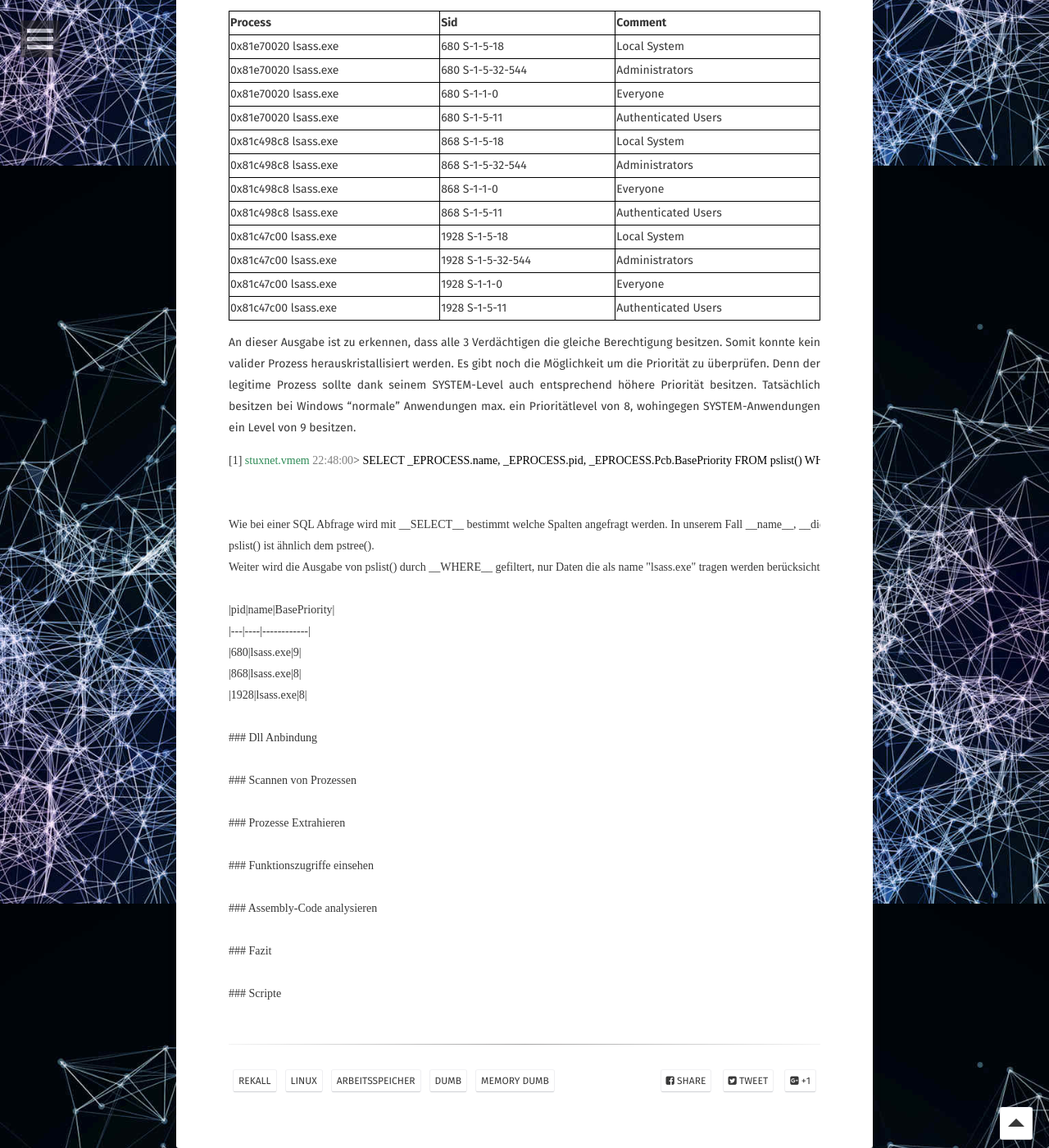
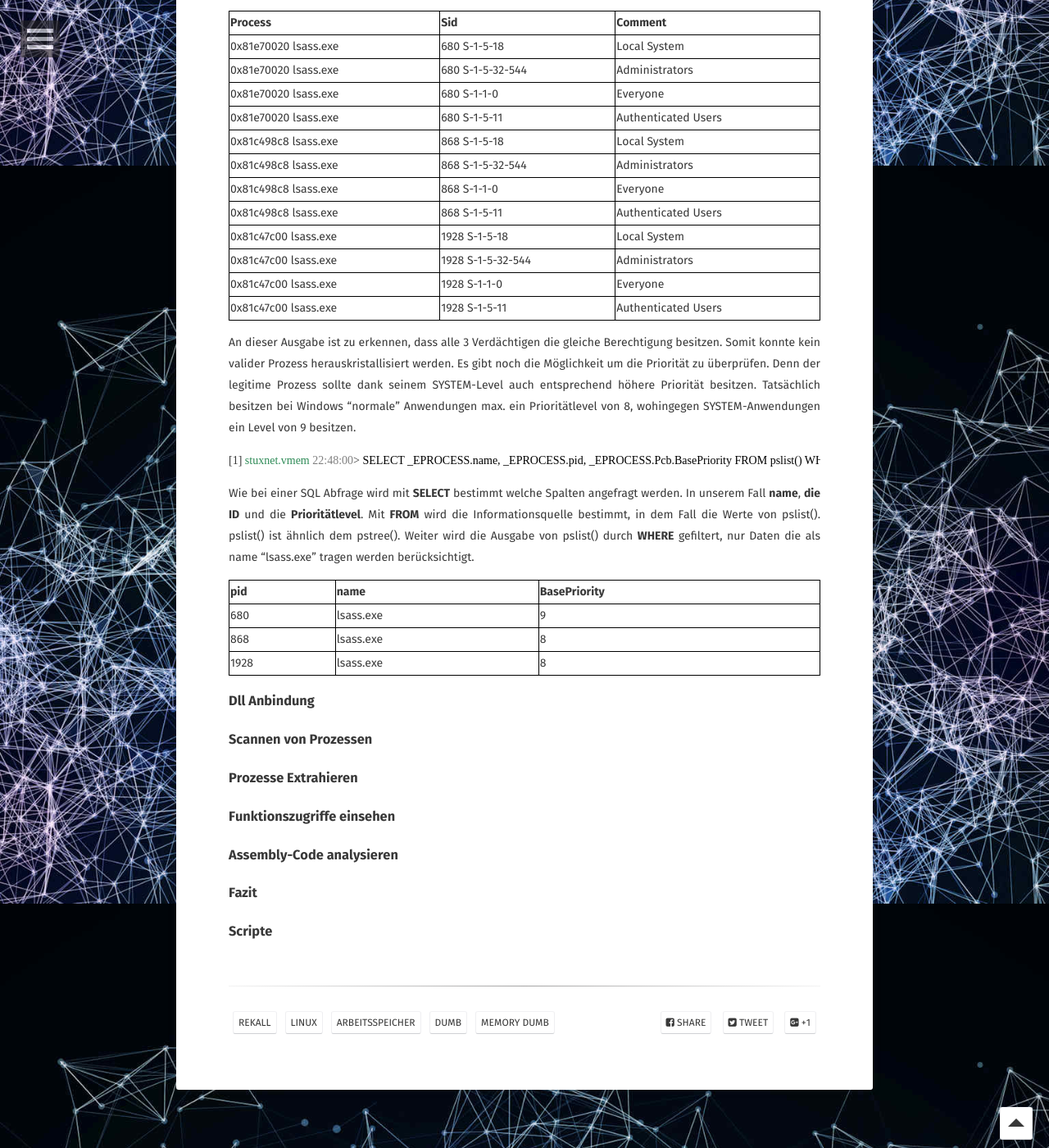
Before and after one commit to lauliger/IT-Sicherheit, a Jekyll site: the page built from _posts/2019-01-08-Arbeitsspeicheruntersuchung.md, in a window 1280 px wide and 1400 px high, scrolled down 3398 px. Shown: the whole window at 82% size. Built offline with Jekyll 4.4.1, drawn with Linux system fonts in a browser that asks for light colours; some web fonts are replaced.

Commit message:
Update rekall_getpriority.html

```diff
--- a/_includes/rekall_getpriority.html
+++ b/_includes/rekall_getpriority.html
@@ -1 +1 @@
-<pre><code>[1] <font color="#2e8b57">stuxnet.vmem</font><font color="gray"> 22:48:00</font>> <font color="black">SELECT _EPROCESS.name, _EPROCESS.pid, _EPROCESS.Pcb.BasePriority FROM pslist() WHERE regex_proc(</font><font color="#ff7f24">"lsass.exe"</font>, _EPROCESS.name)</color></pre>
+<pre><code>[1] <font color="#2e8b57">stuxnet.vmem</font><font color="gray"> 22:48:00</font>&gt; <font color="black">SELECT _EPROCESS.name, _EPROCESS.pid, _EPROCESS.Pcb.BasePriority FROM pslist() WHERE regex_proc(</font><font color="#ff7f24">"lsass.exe"</font>, _EPROCESS.name)</code></pre>
```
